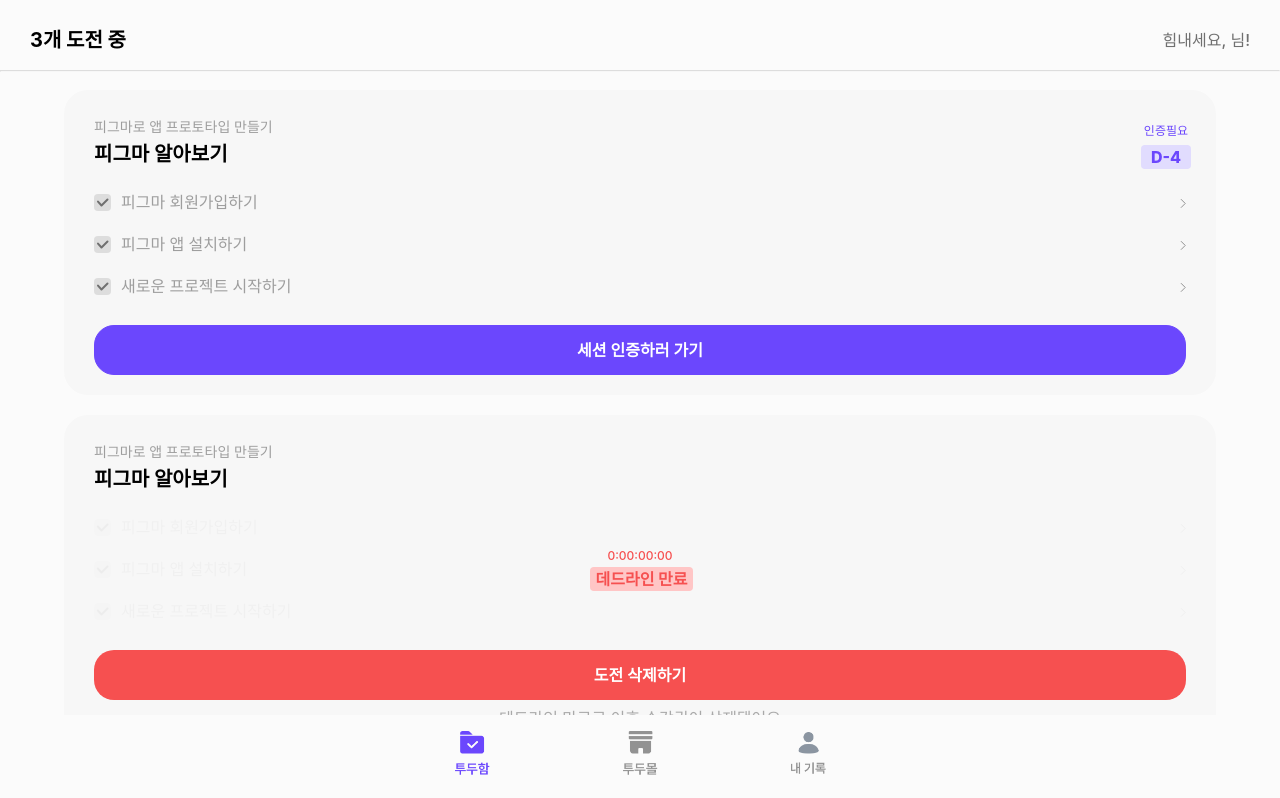
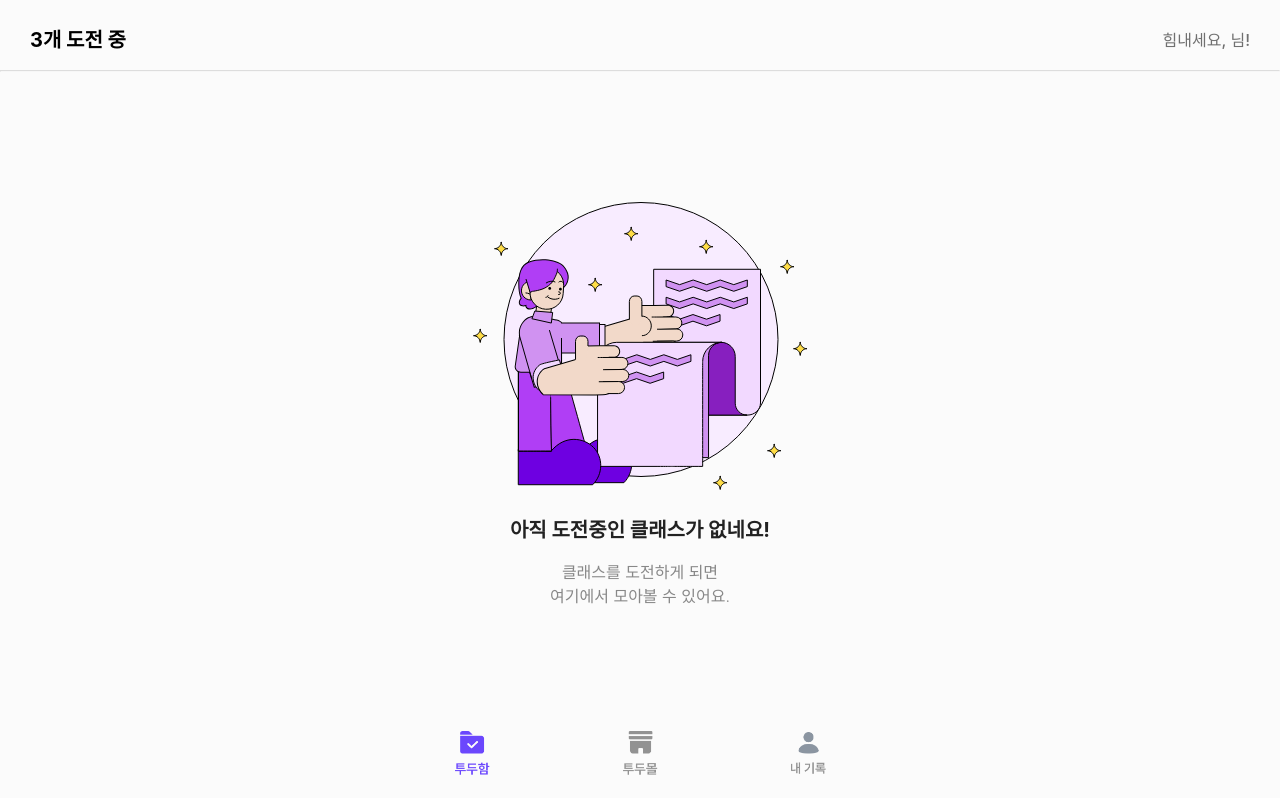
Before and after one commit to TodoMall/TodoMall_Client_Mobile, a React (Create React App) app: page /todobox in a window 1280 px wide. Shown: the top 798 px of the page. Built offline with nearby package versions, Linux system fonts and the light colour scheme; a web font is replaced by a local one.

Commit message:
style: todobox empty screen fix

```diff
--- a/src/components/main/TodoBox/TodoBox.js
+++ b/src/components/main/TodoBox/TodoBox.js
@@ -5,7 +5,7 @@
 import TodoBoxHeader from "./TodoBoxHeader";
 
 const TodoBox = () => {
-  const [todos, setTodos] = useState([1, 2, 3, 4]);
+  const [todos, setTodos] = useState([]);
 
   return (
     <>
@@ -16,14 +16,15 @@
         ) : (
           <TodoBoxEmptyContainer>
             <TodoBoxEmptyImage src="/images/TodoBoxEmptyImage.svg" />
-            <TodoBoxEmptyWelcome>투두물에 오신걸 환영해요</TodoBoxEmptyWelcome>
+            <TodoBoxEmptyWelcome>
+              아직 도전중인 클래스가 없네요!
+            </TodoBoxEmptyWelcome>
             <TodoBoxEmptyDescription>
-              도전 중인 클래스를 여기에서 모아볼 수 있어요.
+              클래스를 도전하게 되면
             </TodoBoxEmptyDescription>
             <TodoBoxEmptyDescription>
-              나에게 맞는 클래스를 찾아볼까요?
+              여기에서 모아볼 수 있어요.
             </TodoBoxEmptyDescription>
-            <TodoBoxEmptyButton>클래스 찾아보기</TodoBoxEmptyButton>
           </TodoBoxEmptyContainer>
         )}
       </TodoBoxBody>
@@ -35,50 +36,36 @@
 const TodoBoxBody = styled.div``;
 
 const TodoBoxEmptyContainer = styled.div`
+  position: fixed;
   display: flex;
   flex-direction: column;
   align-items: center;
   justify-content: center;
   padding-top: 90px;
   padding-bottom: 90px;
+  top: 50%;
+  left: 50%;
+  transform: translate(-50%, -50%);
 `;
 
 const TodoBoxEmptyImage = styled.img``;
 
 const TodoBoxEmptyWelcome = styled.p`
-  /* font-family: "PretendardMedium"; */
   font-style: normal;
   font-weight: 700;
-  font-size: 22px;
+  font-size: 20px;
   line-height: 30px;
-  color: #000000;
-  margin: 20px 0;
+  color: #222222;
+  margin: 15px 0;
 `;
 
 const TodoBoxEmptyDescription = styled.p`
-  /* font-family: "PretendardRegular"; */
   font-style: normal;
-  font-weight: 200;
-  font-size: 18px;
+  font-weight: 300;
+  font-size: 16px;
   line-height: 24px;
   text-align: center;
   color: #888888;
 `;
 
-const TodoBoxEmptyButton = styled.button`
-  width: 211px;
-  height: 52px;
-  background: #6b47fd;
-  border: 1px solid #6b47fd;
-  border-radius: 30px;
-  /* font-family: "PretendardRegular"; */
-  font-style: normal;
-  font-weight: 500;
-  font-size: 16px;
-  line-height: 16px;
-  text-align: center;
-  color: #ffffff;
-  margin-top: 25px;
-`;
-
 export default TodoBox;
```
Also changed, not shown: public/images/TodoBoxEmptyImage.svg, public/images/mypage_no_plan.svg.
